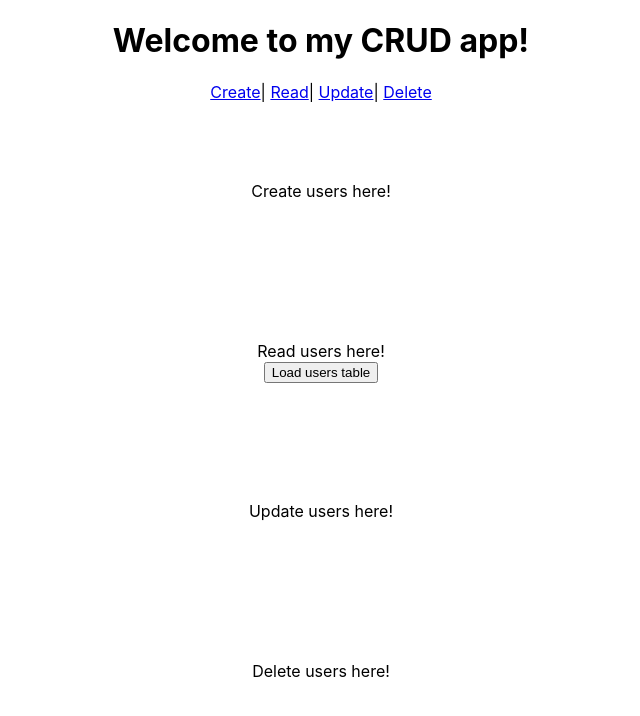
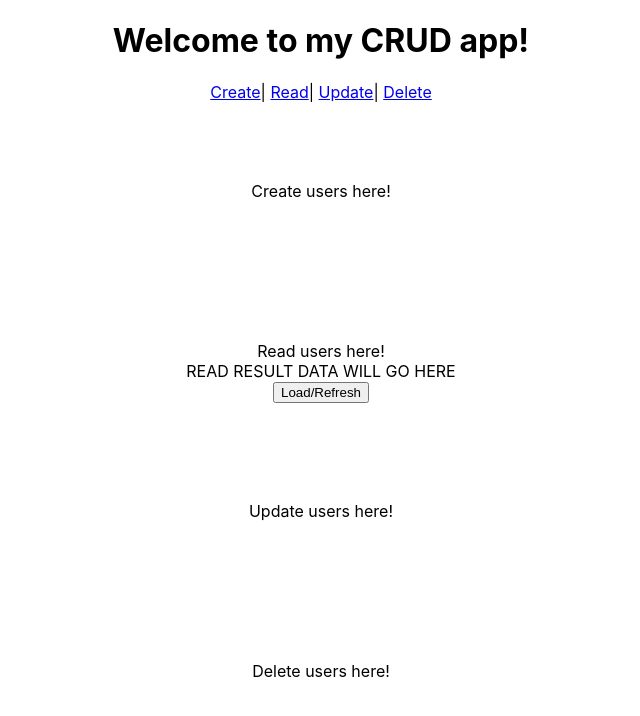
Before and after one commit to LT69018/SWE_flask_crud_app, a React (Create React App) app in the folder interface/: page / in a window 1280 px wide. Shown: the top 716 px of the page, without its empty margins (319-959 px from the left). Built offline with nearby package versions, Linux system fonts and the light colour scheme.

Commit message:
Try (fail) to GET /read from frontend button press
Maybe try again by just having the button press method directly call the method that does the fetching i.e.

onClick={getUsers()}

```diff
--- a/interface/src/App.js
+++ b/interface/src/App.js
@@ -1,4 +1,4 @@
-import logo from './logo.svg';
+// import logo from './logo.svg';
 import './App.css';
 import React, {Component} from 'react';
 
@@ -20,7 +20,7 @@ class App extends Component {
   }
 
   // Borrowed from  https://developer.mozilla.org/en-US/docs/Web/API/Fetch_API/Using_Fetch
-  async getDataWithParams(endpoint, params) {
+  async getDataWithParams(endpoint, params = '') {
     const response = await fetch(endpoint, {
       method: 'GET', // *GET, POST, PUT, DELETE, etc.
       mode: 'cors', // no-cors, *cors, same-origin
@@ -52,6 +52,19 @@ class App extends Component {
     return response.json();
   }
 
+  // handle button presses
+  toggleReadPressed = () => {
+    if (this.state.isReadPressed) {
+      console.log("Toggling read OFF");
+      this.setState({isReadPressed: false});
+    } else {
+      console.log("Toggling read ON");
+      this.setState({isReadPressed: true});
+    }
+    this.getUsers(this.state.isReadPressed);
+  }
+
+
   // -----------------------------------------------------
   // These functions will only run when their respective button state is toggled.
   async createUser(new_user) {
@@ -61,11 +74,33 @@ class App extends Component {
     }
   }
 
-  async getUsers() {
-    /* GET the /read endpoint */
+  displayReadResult(data) {
+    return (<div>READ RESULT DATA WILL GO HERE</div>);
+  }
+
+  async getUsers(doReload) {
     if (DEBUG) {
       console.log("Called getUsers!")
     }
+    // i.e. pass in this.state.isReadPressed
+    if (doReload) {
+      /* GET the /read endpoint */
+
+      try {
+        const data = await this.getDataWithParams('/read');
+        console.log("Received data!");
+        console.log(data);
+
+
+      } catch (readBackendError) {
+        console.log("Unable to read users!");
+        if (DEBUG) {
+          console.log(readBackendError);
+        }
+      }
+    }
+    // Don't display anything if we weren't able to load data.
+    return (<div>Nothing to display yet.</div>);
   }
 
   async updateUserPoints(user_id, new_points) {
@@ -104,9 +139,13 @@ class App extends Component {
             </div>
             <div classname="readUsers" style={{height:"15vh", marginBottom:"5vh", display:"block"}}>
               Read users here!
-              <form action={this.getUsers} method="get">
+              {/* <form action={this.getUsers} method="get">
                 <button type="submit" formmethod="get">Load users table</button>
-              </form>
+              </form> */}
+              <div>
+                <div>{this.displayReadResult()}</div>
+                <button type="submit" onClick={this.toggleReadPressed}>Load/Refresh</button>
+              </div>
             </div>
             <div classname="updateUser" style={{height:"15vh", marginBottom:"5vh"}}>
               Update users here!
```
